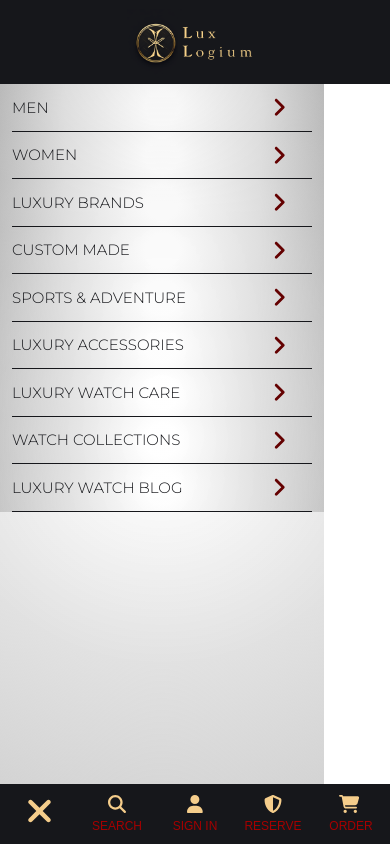
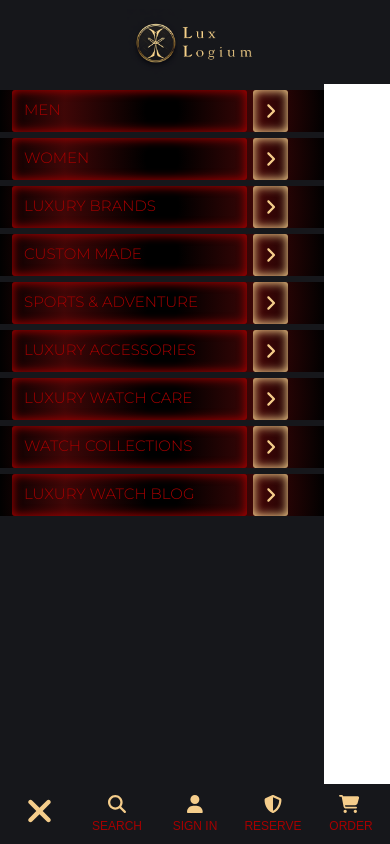
Before and after one commit to munrhalls/e-commerce-store-music-instruments, an Angular app in the folder frontend/e-commerce-store-watches/: page / in a window 390 px wide. Both pictures are taken after a click on the button 39 px from the left and 812 px from the top of the page. Built offline with nearby package versions, Linux system fonts and the light colour scheme.

Commit message:
Mobile menu

```diff
--- a/frontend/e-commerce-store-watches/src/app/core/mobile-menu/mobile-menu.component.css
+++ b/frontend/e-commerce-store-watches/src/app/core/mobile-menu/mobile-menu.component.css
@@ -9,12 +9,7 @@
   top: var(--nav-mobile-height);
   bottom: var(--mobile-footer-nav);
   width: 27rem;
-  background: radial-gradient(
-    circle at 50% 50%,
-    rgba(255, 255, 255, 0.8) 10%,
-    rgba(222, 222, 222, 0.9) 60%,
-    rgba(146, 146, 146, 0.4) 100%
-  );
+  background: #16171b;
   overflow-y: scroll;
 }
 ul {
@@ -24,33 +19,46 @@ ul {
 li {
   background: radial-gradient(
     circle at 50% 50%,
-    rgba(255, 255, 255, 0.8) 10%,
-    rgba(222, 222, 222, 0.9) 60%,
-    rgba(146, 146, 146, 0.4) 100%
+    rgb(0, 0, 0) 10%,
+    rgba(65, 6, 6, 0.97) 60%,
+    rgba(0, 0, 0, 0.97) 100%
   );
-}
-li:last-child {
-  border-bottom: none;
 }
 a {
   display: grid;
   grid-template-columns: 6fr 1fr;
   align-items: center;
-  margin: 0 1rem;
-  padding: 1rem 0;
+  margin: 0.5rem 1rem;
+  height: 100%;
+
   text-decoration: none;
-  color: #16171b;
-  border-bottom: 1px solid #16171b;
-  font-size: 1.25rem;
+  color: #a50101;
+
   font-family: "Montserrat", "Lato", "Roboto", Arial, Helvetica, sans-serif;
   font-weight: 300;
   text-transform: uppercase;
 }
+span {
+  height: 100%;
+  font-size: 1.25rem;
+  margin-right: 0.5rem;
+  padding: 1rem 0 1rem 1rem;
+  border-radius: 3px;
+  box-shadow: inset #a50101 0 0 10px 1px;
+}
+
+li:last-child a {
+  border-bottom: none;
+}
 fa-icon {
+  height: 100%;
   justify-self: center;
   margin-right: 2rem;
   align-self: center;
-  color: #640101;
+  color: #f5cd8b;
+  padding: 1rem;
+  border-radius: 3px;
+  box-shadow: inset #f5cd8b 0 0 10px 1px;
 }
 /*
 #16171b / rgba(22,23,27,255) - dark shade
```
Also changed, not shown: frontend/e-commerce-store-watches/src/CSS_STYLEGUIDE_README.txt.
